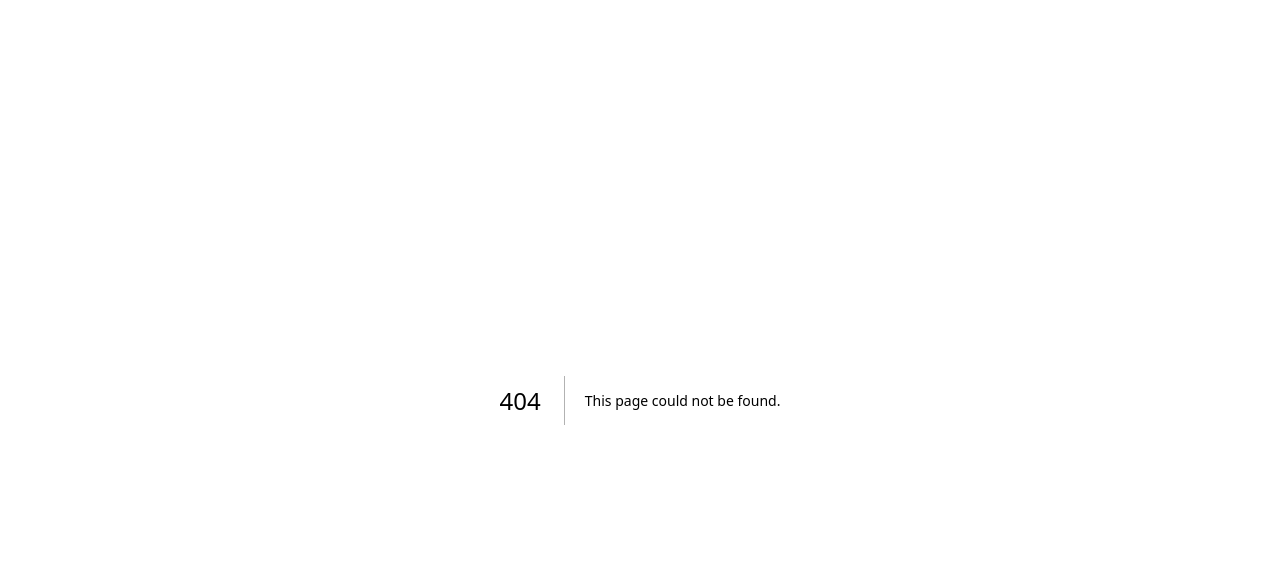
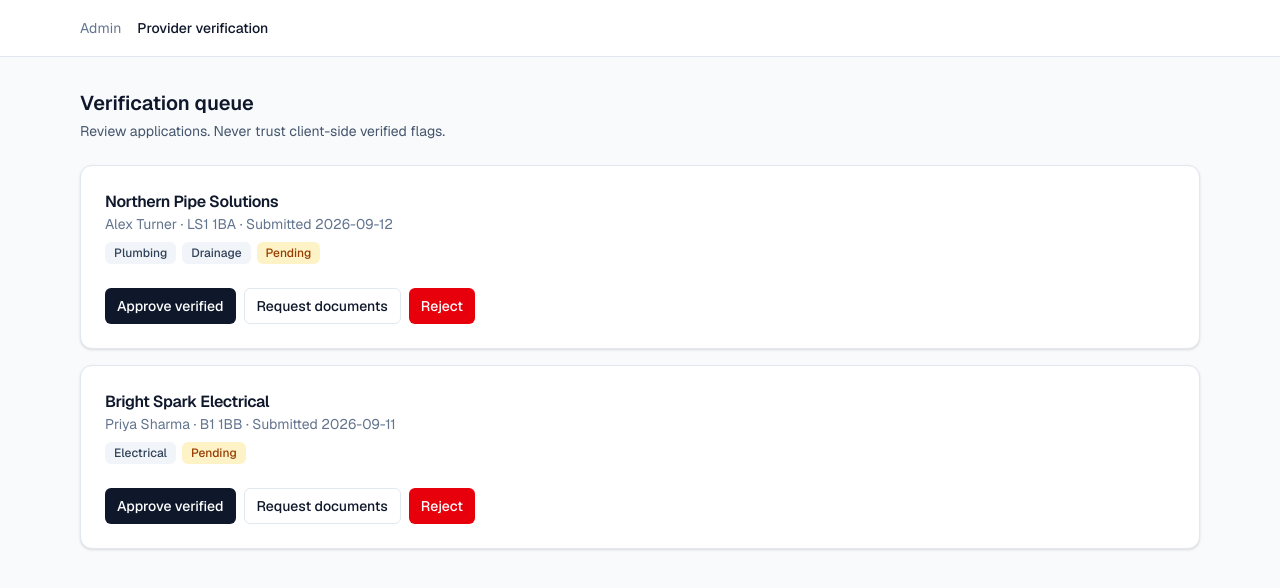
Before and after one commit to Levy254885/swiftmatch-uk, a Next.js app: page /admin/providers in a window 1280 px wide. Before the commit this address had no page. Shown: the top 588 px of the page. Built offline with nearby package versions, Linux system fonts and the light colour scheme.

Commit message:
Add admin dashboard and provider verification queue

```diff
--- /dev/null
+++ b/src/app/admin/page.tsx
@@ -0,0 +1,103 @@
+import Link from 'next/link';
+import {
+  Card,
+  CardContent,
+  CardHeader,
+  CardTitle,
+  CardDescription,
+} from '@/components/ui/card';
+
+export default function AdminDashboardPage() {
+  const stats = {
+    pendingVerification: 0,
+    jobsToday: 0,
+    activeProviders: 0,
+    openDisputes: 0,
+  };
+
+  return (
+    <div className="min-h-screen bg-slate-50">
+      <header className="border-b border-slate-200 bg-white">
+        <div className="mx-auto flex h-14 max-w-6xl items-center justify-between px-4">
+          <span className="text-sm font-semibold text-slate-900">
+            SwiftMatch <span className="font-normal text-slate-500">Admin</span>
+          </span>
+          <nav className="flex gap-4 text-sm text-slate-600">
+            <Link href="/admin" className="font-medium text-slate-900">
+              Dashboard
+            </Link>
+            <Link href="/admin/providers" className="hover:text-slate-900">
+              Providers
+            </Link>
+            <span className="cursor-not-allowed opacity-50">Jobs</span>
+            <span className="cursor-not-allowed opacity-50">Payments</span>
+          </nav>
+        </div>
+      </header>
+
+      <main className="mx-auto max-w-6xl px-4 py-8">
+        <h1 className="text-xl font-semibold text-slate-900">Operations</h1>
+        <p className="mt-1 text-sm text-slate-600">
+          Marketplace health and verification queue
+        </p>
+
+        <div className="mt-6 grid gap-4 sm:grid-cols-2 lg:grid-cols-4">
+          <Card>
+            <CardHeader className="pb-2">
+              <CardDescription>Pending verification</CardDescription>
+              <CardTitle className="text-2xl">{stats.pendingVerification}</CardTitle>
+            </CardHeader>
+          </Card>
+          <Card>
+            <CardHeader className="pb-2">
+              <CardDescription>Jobs today</CardDescription>
+              <CardTitle className="text-2xl">{stats.jobsToday}</CardTitle>
+            </CardHeader>
+          </Card>
+          <Card>
+            <CardHeader className="pb-2">
+              <CardDescription>Active providers</CardDescription>
+              <CardTitle className="text-2xl">{stats.activeProviders}</CardTitle>
+            </CardHeader>
+          </Card>
+          <Card>
+            <CardHeader className="pb-2">
+              <CardDescription>Open disputes</CardDescription>
+              <CardTitle className="text-2xl">{stats.openDisputes}</CardTitle>
+            </CardHeader>
+          </Card>
+        </div>
+
+        <div className="mt-8 grid gap-4 md:grid-cols-2">
+          <Card>
+            <CardHeader>
+              <CardTitle className="text-base">Verification queue</CardTitle>
+              <CardDescription>
+                Approve or reject providers. Status changes only via server.
+              </CardDescription>
+            </CardHeader>
+            <CardContent>
+              <Link
+                href="/admin/providers"
+                className="text-sm font-medium text-slate-900 underline-offset-4 hover:underline"
+              >
+                Open provider verification →
+              </Link>
+            </CardContent>
+          </Card>
+          <Card>
+            <CardHeader>
+              <CardTitle className="text-base">Matching health</CardTitle>
+              <CardDescription>
+                Unmatched requests and coverage gaps for ops.
+              </CardDescription>
+            </CardHeader>
+            <CardContent>
+              <p className="text-sm text-slate-500">No data yet (wire Firestore).</p>
+            </CardContent>
+          </Card>
+        </div>
+      </main>
+    </div>
+  );
+}
--- /dev/null
+++ b/src/app/admin/providers/page.tsx
@@ -0,0 +1,129 @@
+'use client';
+
+import { useState } from 'react';
+import Link from 'next/link';
+import { Button } from '@/components/ui/button';
+import { Badge } from '@/components/ui/badge';
+import {
+  Card,
+  CardContent,
+  CardHeader,
+  CardTitle,
+  CardDescription,
+} from '@/components/ui/card';
+
+const DEMO_QUEUE = [
+  {
+    id: 'prov-pending-1',
+    businessName: 'Northern Pipe Solutions',
+    displayName: 'Alex Turner',
+    services: ['Plumbing', 'Drainage'],
+    postcode: 'LS1 1BA',
+    submittedAt: '2026-09-12',
+  },
+  {
+    id: 'prov-pending-2',
+    businessName: 'Bright Spark Electrical',
+    displayName: 'Priya Sharma',
+    services: ['Electrical'],
+    postcode: 'B1 1BB',
+    submittedAt: '2026-09-11',
+  },
+];
+
+type QueueItem = (typeof DEMO_QUEUE)[number];
+
+export default function AdminProvidersPage() {
+  const [queue, setQueue] = useState<QueueItem[]>(DEMO_QUEUE);
+  const [message, setMessage] = useState('');
+
+  function handleAction(
+    id: string,
+    action: 'verified' | 'rejected' | 'documents_required'
+  ) {
+    setQueue((prev) => prev.filter((p) => p.id !== id));
+    setMessage(
+      action === 'verified'
+        ? `Provider ${id} marked verified (demo — use Cloud Function in production).`
+        : action === 'rejected'
+          ? `Provider ${id} rejected (demo).`
+          : `Documents required for ${id} (demo).`
+    );
+  }
+
+  return (
+    <div className="min-h-screen bg-slate-50">
+      <header className="border-b border-slate-200 bg-white">
+        <div className="mx-auto flex h-14 max-w-6xl items-center gap-4 px-4">
+          <Link href="/admin" className="text-sm text-slate-500 hover:text-slate-900">
+            Admin
+          </Link>
+          <span className="text-sm font-medium text-slate-900">Provider verification</span>
+        </div>
+      </header>
+
+      <main className="mx-auto max-w-6xl px-4 py-8">
+        <h1 className="text-xl font-semibold text-slate-900">Verification queue</h1>
+        <p className="mt-1 text-sm text-slate-600">
+          Review applications. Never trust client-side verified flags.
+        </p>
+
+        {message && (
+          <p className="mt-4 rounded-lg border border-slate-200 bg-white px-3 py-2 text-sm text-slate-700">
+            {message}
+          </p>
+        )}
+
+        <div className="mt-6 space-y-4">
+          {queue.length === 0 ? (
+            <Card>
+              <CardContent className="p-6 text-sm text-slate-500">
+                Queue is empty.
+              </CardContent>
+            </Card>
+          ) : (
+            queue.map((p) => (
+              <Card key={p.id}>
+                <CardHeader className="flex flex-row items-start justify-between gap-4 space-y-0">
+                  <div>
+                    <CardTitle className="text-base">{p.businessName}</CardTitle>
+                    <CardDescription>
+                      {p.displayName} · {p.postcode} · Submitted {p.submittedAt}
+                    </CardDescription>
+                    <div className="mt-2 flex flex-wrap gap-1.5">
+                      {p.services.map((s) => (
+                        <Badge key={s} variant="secondary">
+                          {s}
+                        </Badge>
+                      ))}
+                      <Badge variant="warning">Pending</Badge>
+                    </div>
+                  </div>
+                </CardHeader>
+                <CardContent className="flex flex-wrap gap-2">
+                  <Button size="sm" onClick={() => handleAction(p.id, 'verified')}>
+                    Approve verified
+                  </Button>
+                  <Button
+                    size="sm"
+                    variant="outline"
+                    onClick={() => handleAction(p.id, 'documents_required')}
+                  >
+                    Request documents
+                  </Button>
+                  <Button
+                    size="sm"
+                    variant="destructive"
+                    onClick={() => handleAction(p.id, 'rejected')}
+                  >
+                    Reject
+                  </Button>
+                </CardContent>
+              </Card>
+            ))
+          )}
+        </div>
+      </main>
+    </div>
+  );
+}
```
